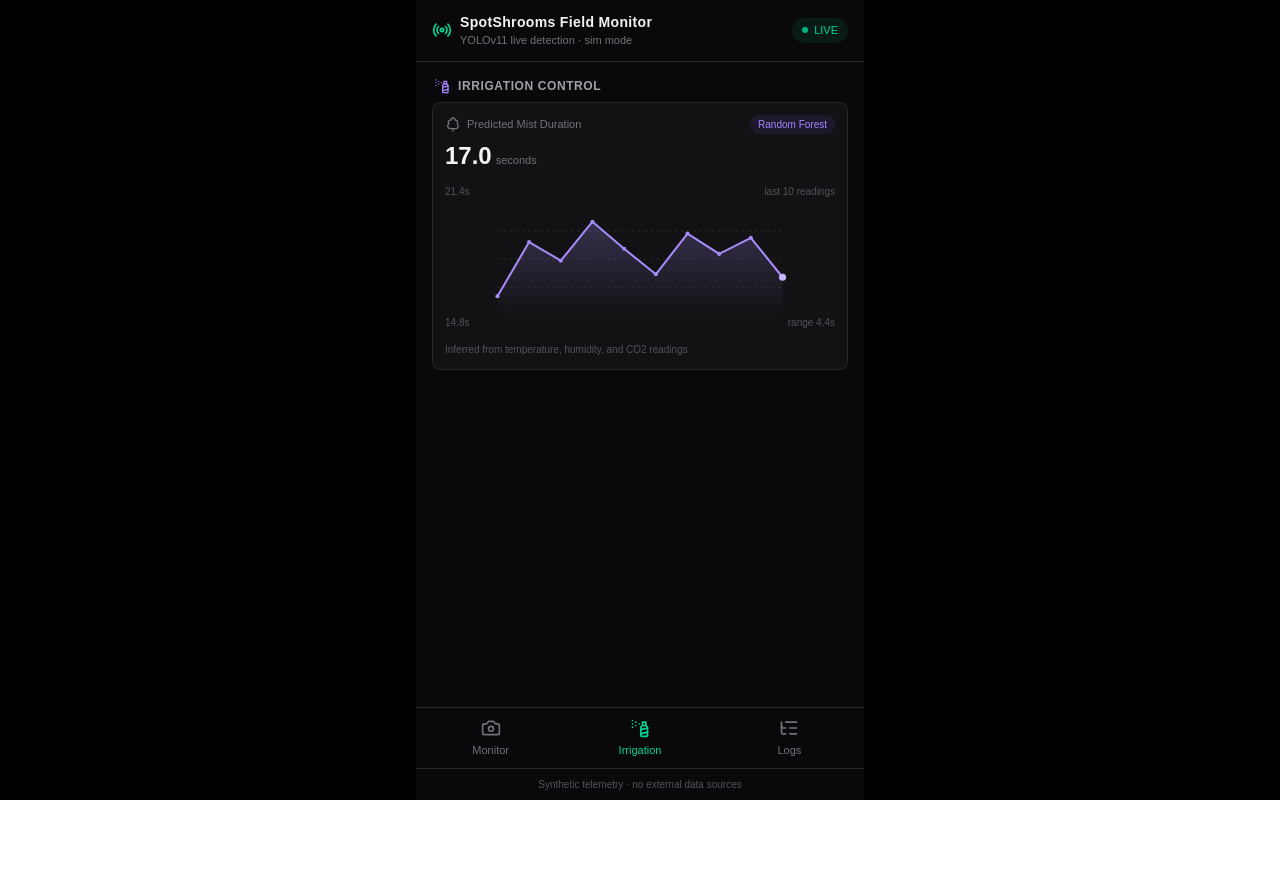
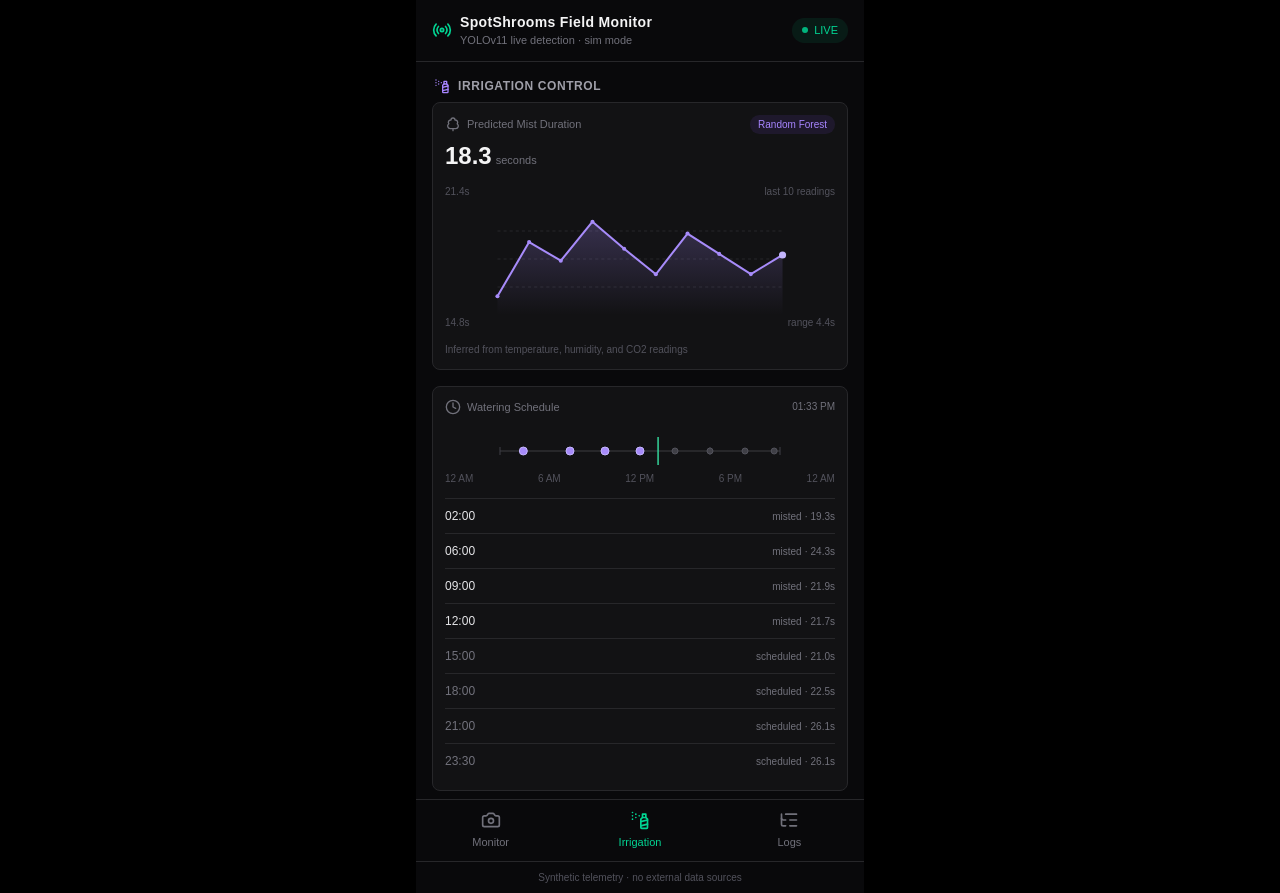
Before and after one commit to JordanW07z/IIICe-SP, a Next.js app in the folder web/: page / in a window 1280 px wide. Both pictures are taken after a click on the button "Irrigation". Before the commit the page ends 800 px from the top, so only its background shows below. Built offline with nearby package versions, Linux system fonts and the light colour scheme.

Commit message:
Add 24-hour watering schedule timeline to Irrigation tab
Shows when mist events fire throughout the day on a horizontal
timeline (filled dots for past waterings, hollow for upcoming, a
green marker for the current time) plus a detailed event list with
times, status, and duration.

```diff
--- a/web/src/app/page.tsx
+++ b/web/src/app/page.tsx
@@ -4,6 +4,7 @@ import { useEffect, useRef, useState } from "react";
 import {
   Activity,
   Camera,
+  Clock,
   Cpu,
   Droplets,
   ListTree,
@@ -43,6 +44,14 @@ type DetectionLogEntry = {
   label: string;
   confidence: number;
   time: string;
+};
+
+type WateringEvent = {
+  id: number;
+  hour: number;
+  minute: number;
+  duration: number;
+  fired: boolean;
 };
 
 type Tab = "monitor" | "irrigation" | "logs";
@@ -105,6 +114,19 @@ export default function Home() {
   const [sessionCounts, setSessionCounts] = useState<Record<string, number>>(
     () => Object.fromEntries(LABEL_POOL.map((def) => [def.label, 0]))
   );
+
+  const [now, setNow] = useState(() => new Date());
+  const [wateringEvents, setWateringEvents] = useState<WateringEvent[]>(() => {
+    const startHours = [2, 6, 9, 12, 15, 18, 21, 23.5];
+    const currentHour = new Date().getHours() + new Date().getMinutes() / 60;
+    return startHours.map((hour, index) => ({
+      id: index,
+      hour: Math.floor(hour),
+      minute: Math.round((hour % 1) * 60),
+      duration: randomBetween(14, 28),
+      fired: hour <= currentHour,
+    }));
+  });
 
   const [metrics, setMetrics] = useState<SensorMetric[]>([
     {
@@ -256,6 +278,24 @@ export default function Home() {
         return next;
       });
     }, 3000);
+
+    return () => clearInterval(interval);
+  }, []);
+
+  // Clock tick to advance "now" and mark scheduled waterings as fired
+  useEffect(() => {
+    const interval = setInterval(() => {
+      const current = new Date();
+      setNow(current);
+      const currentHour = current.getHours() + current.getMinutes() / 60;
+      setWateringEvents((events) =>
+        events.map((event) =>
+          !event.fired && event.hour + event.minute / 60 <= currentHour
+            ? { ...event, fired: true }
+            : event
+        )
+      );
+    }, 15000);
 
     return () => clearInterval(interval);
   }, []);
@@ -538,6 +578,109 @@ export default function Home() {
                   Inferred from temperature, humidity, and CO2 readings
                 </p>
               </div>
+
+              {/* Watering schedule */}
+              <div className="mt-4 rounded-lg border border-zinc-800 bg-zinc-900/60 p-3">
+                <div className="flex items-center justify-between">
+                  <div className="flex items-center gap-1.5 text-zinc-500">
+                    <Clock className="h-4 w-4" />
+                    <span className="text-[11px] font-medium">
+                      Watering Schedule
+                    </span>
+                  </div>
+                  <span className="text-[10px] text-zinc-500">
+                    {now.toLocaleTimeString([], {
+                      hour: "2-digit",
+                      minute: "2-digit",
+                    })}
+                  </span>
+                </div>
+
+                {(() => {
+                  const w = 280;
+                  const currentHour = now.getHours() + now.getMinutes() / 60;
+                  const nowX = (currentHour / 24) * w;
+
+                  return (
+                    <svg
+                      viewBox={`0 0 ${w} 40`}
+                      className="mt-4 h-10 w-full overflow-visible"
+                    >
+                      <line
+                        x1={0}
+                        x2={w}
+                        y1={20}
+                        y2={20}
+                        stroke="#27272a"
+                        strokeWidth="2"
+                      />
+                      {[0, 6, 12, 18, 24].map((h) => (
+                        <line
+                          key={h}
+                          x1={(h / 24) * w}
+                          x2={(h / 24) * w}
+                          y1={16}
+                          y2={24}
+                          stroke="#3f3f46"
+                          strokeWidth="1"
+                        />
+                      ))}
+                      {wateringEvents.map((event) => {
+                        const x =
+                          ((event.hour + event.minute / 60) / 24) * w;
+                        return (
+                          <circle
+                            key={event.id}
+                            cx={x}
+                            cy={20}
+                            r={event.fired ? 4 : 3}
+                            fill={event.fired ? "#a78bfa" : "#3f3f46"}
+                            stroke={event.fired ? "#c4b5fd" : "#52525b"}
+                            strokeWidth="1"
+                          />
+                        );
+                      })}
+                      <line
+                        x1={nowX}
+                        x2={nowX}
+                        y1={6}
+                        y2={34}
+                        stroke="#34d399"
+                        strokeWidth="1.5"
+                      />
+                    </svg>
+                  );
+                })()}
+                <div className="flex items-center justify-between text-[10px] text-zinc-600">
+                  <span>12 AM</span>
+                  <span>6 AM</span>
+                  <span>12 PM</span>
+                  <span>6 PM</span>
+                  <span>12 AM</span>
+                </div>
+
+                <ul className="mt-3 divide-y divide-zinc-800 border-t border-zinc-800">
+                  {wateringEvents.map((event) => (
+                    <li
+                      key={event.id}
+                      className="flex items-center justify-between py-2"
+                    >
+                      <span
+                        className={`text-[12px] font-medium ${
+                          event.fired ? "text-zinc-200" : "text-zinc-500"
+                        }`}
+                      >
+                        {String(event.hour).padStart(2, "0")}:
+                        {String(event.minute).padStart(2, "0")}
+                      </span>
+                      <span className="text-[10px] text-zinc-500">
+                        {event.fired ? "misted" : "scheduled"} ·{" "}
+                        {event.duration.toFixed(1)}s
+                      </span>
+                    </li>
+                  ))}
+                </ul>
+              </div>
             </section>
           )}
 
```
